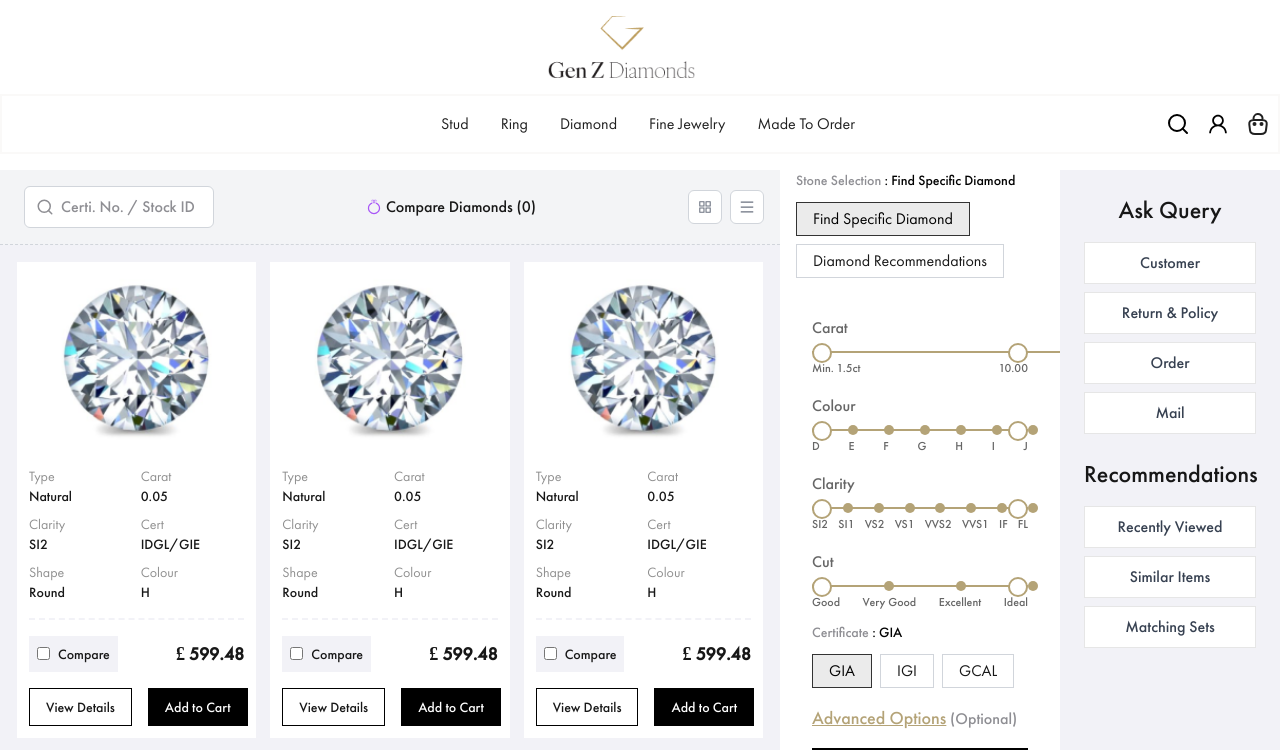
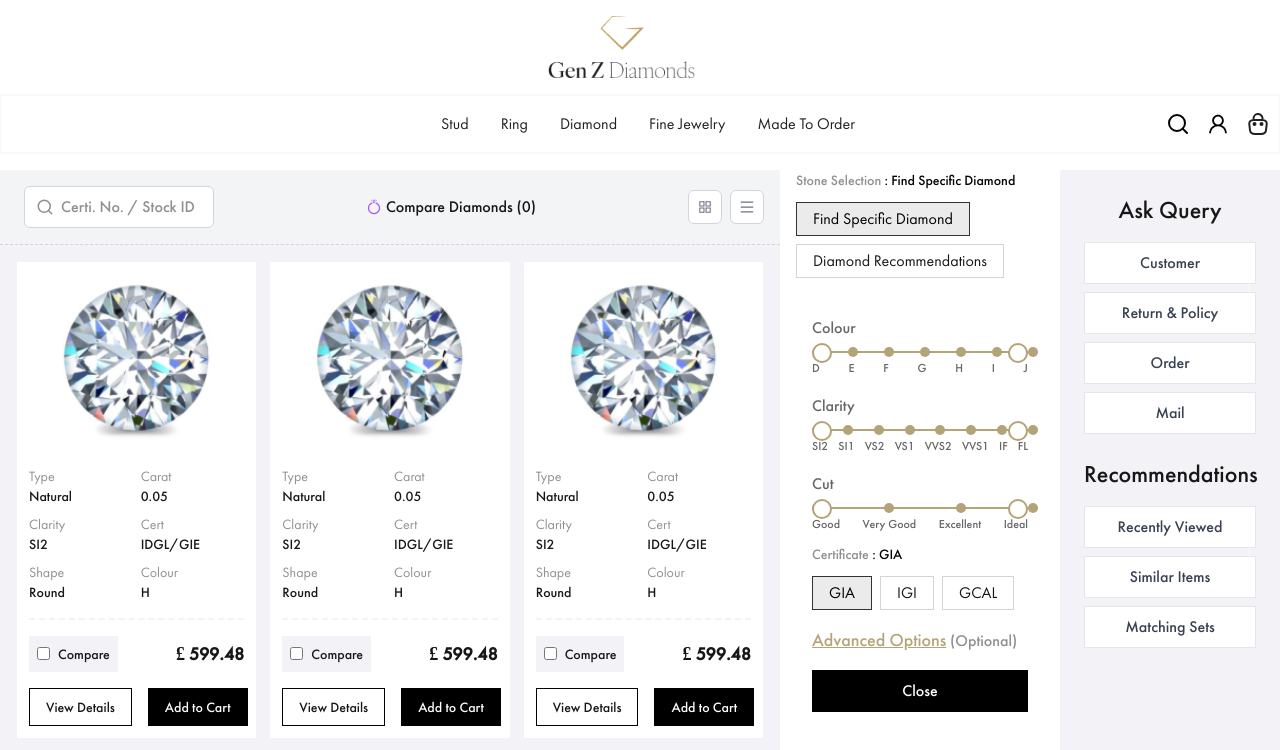
Before and after one commit to abhishekvithani2811/genz-diamonds, a Next.js app: page /product-detail-compare in a window 1280 px wide. Shown: the top 750 px of the page. Built offline with nearby package versions, Linux system fonts and the light colour scheme.

Commit message:
comments range from filter

```diff
--- a/app/_components/layout/product-details-comparison-form/index.js
+++ b/app/_components/layout/product-details-comparison-form/index.js
@@ -80,7 +80,7 @@ const ProductDetailsComparisonForm = ({
                 onSelect={(stoneSelection) => setSelectedValues({ ...selectedValues, stoneSelection })}
             />
             <div className="w-full px-4 md-pr-4 mx-auto">
-            <RangeSlider
+            {/* <RangeSlider
                 label="Carat"
                 min="1.5"
                 max="10"
@@ -90,7 +90,7 @@ const ProductDetailsComparisonForm = ({
                 handleInputChange={handleInputChange}
                 // stepCount={10}
                 labels={["Min. 1.5ct", "10.00"]}
-            />
+            /> */}
             <RangeSlider
                 label="Colour"
                 min="0"
```
